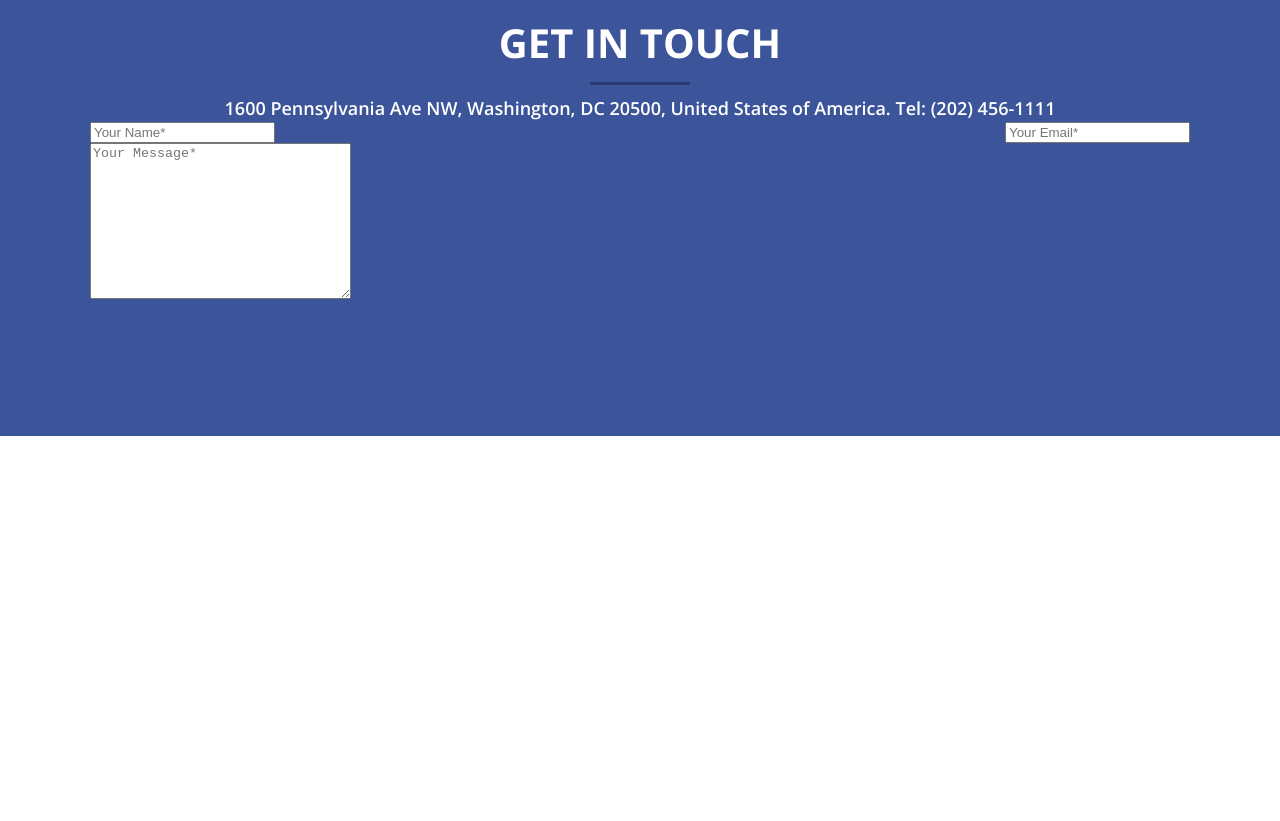
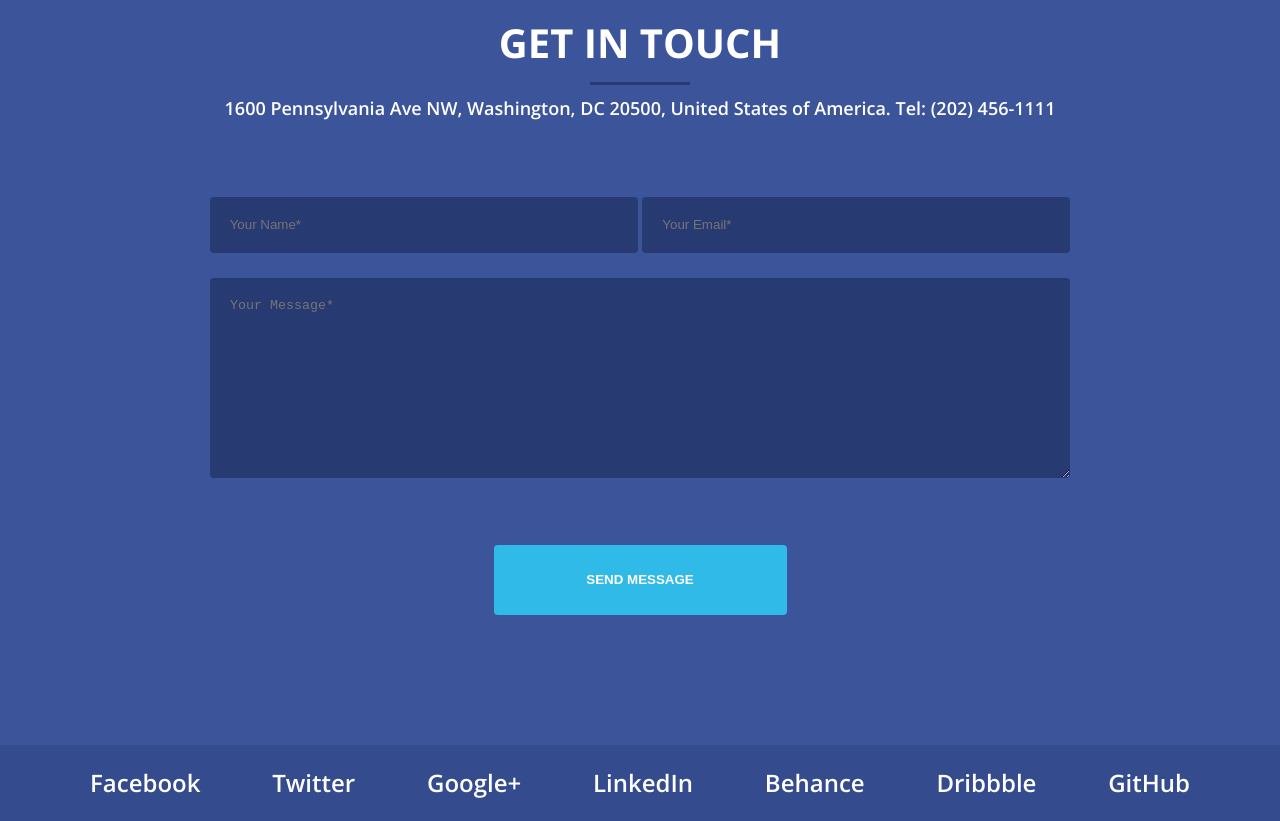
Before and after one commit to aslanamanzholov/cuda-template, a plain HTML site: page index.html in a window 1280 px wide. Shown: the part 5460-6281 px from the top of the page. Before the commit the page ends 5896 px from the top, so only its background shows below. Drawn offline with nearby package versions, Linux system fonts and the light colour scheme.

Commit message:
new features

```diff
--- a/css/main.css
+++ b/css/main.css
@@ -93,6 +93,21 @@ ul.nav li a {
     color: #ffffff;
     text-transform: uppercase;
     text-decoration: none;
+}
+
+/* .nav__item:hover {
+    display: block;
+    max-width: 90px;
+    width: 100%;
+    height: 32px;
+    border-radius: 4px;
+    background-color: #643a79;
+    line-height: 12px;
+    padding: 10px;
+} */
+
+.nav__item:hover{
+    color: #eb7d4b;
 }
 
 main {
@@ -268,6 +283,10 @@ img {
     margin-top: 30px;
 }
 
+.main-href:hover {
+    background: #ffffff;
+}
+
 .h-h {
     text-align: center;
     margin-top:66px;
@@ -330,6 +349,66 @@ img {
     background: #3c5499;
 }
 
+.form-section {
+    text-align: center;
+    margin-top: 75px;
+}
+
+.form-section__input {
+    background: #273a71;
+    border: none;
+    max-width: 428px;
+    height: 56px;
+    width: 100%;
+    border-radius: 4px;
+    padding: 20px;
+    color: #ffffff;
+    margin-bottom: 25px;
+}
+
+.form-section__textarea {
+    background: #273a71;
+    border: none;
+    max-width: 860px;
+    width: 100%;
+    height: 200px;
+    border-radius: 4px;
+    color: #ffffff;
+    padding: 20px;
+}
+
+.touch-section__button {
+    display: block;
+    margin: 0 auto;
+    max-width: 293px;
+    width: 100%;
+    height: 70px;
+    border-radius: 4px;
+    background: #30bae7;
+    text-transform: uppercase;
+    margin-top: 60px;
+    font-weight: bold;
+}
+
+.footer-section {
+    position: absolute;
+    left: 0px;
+    right: 0px;
+    background: #344b8e;
+    padding: 20px;
+}
+
+.footer-section__share a {
+    text-align: center;
+    color: #ffffff;
+    font-size: 24px;
+    text-decoration: none;
+}
+
+.footer-section__share a:hover {
+    color: #30bae7;
+}
+
 @media screen and (max-width: 680px) {
     ul.nav {
         display: none;
@@ -351,4 +430,36 @@ img {
     .logo {
         text-align: center;
     }
+
+    .footer-section__share a {
+        font-size: 13px;
+    }
+
+    .r-s p {
+        font-size: 15px;
+    }
+
+    .r-s h3 {
+        font-size: 16px;
+    }
+
+    .r-s span {
+        font-size: 12px;
+    }
+
+    .h-h p {
+        font-size: 14px;
+    }
+
+    .main-paragraph {
+        font-size: 14px;
+    }
+
+    .main-title {
+        font-size: 25px;
+    }
+
+    .header-promo h3 {
+        font-size: 28px;
+    }
 }
--- a/index.html
+++ b/index.html
@@ -20,11 +20,11 @@
             <div class="d-f">
                 <div class="logo"><a href=""><img src="img/logo.png" alt=""></a></div>
                 <ul class="nav d-f">
-                    <li><a href="#Link1" rel="ps2id" data-ps2id-offset="100">Home</a></li>
-                    <li><a href="#Link2" rel="ps2id" data-ps2id-offset="100">About</a></li>
-                    <li><a href="#Link3" rel="ps2id" data-ps2id-offset="100">Work</a></li>
-                    <li><a href="#Link4" rel="ps2id" data-ps2id-offset="100">Blog</a></li>
-                    <li><a href="#Link5" rel="ps2id" data-ps2id-offset="100">Contact</a></li>
+                    <li><a href="#Link1"class="nav__item"  rel="ps2id" data-ps2id-offset="100">Home</a></li>
+                    <li><a href="#Link2"class="nav__item"  rel="ps2id" data-ps2id-offset="100">About</a></li>
+                    <li><a href="#Link3"class="nav__item"  rel="ps2id" data-ps2id-offset="100">Work</a></li>
+                    <li><a href="#Link4"class="nav__item"  rel="ps2id" data-ps2id-offset="100">Blog</a></li>
+                    <li><a href="#Link5"class="nav__item"  rel="ps2id" data-ps2id-offset="100">Contact</a></li>
                 </ul>
             </div>
         </div>
@@ -40,7 +40,7 @@
         </div>
     </main>
 
-    <section class="m-t">
+    <section class="m-t" id="Link1">
         <div class="container">
             <h1 class="sec-title main-title" id="Link1">Services We Provide</h1>
             <hr color="#14a58c" size="5">
@@ -77,7 +77,7 @@
         </div>
     </section>
 
-    <section class="team-section">
+    <section class="team-section" id="Link2">
         <div class="container">
             <h1 class="thr-title main-title">Meet our beatiful team</h1>
             <hr color="#c8d9e5" size="5">
@@ -139,7 +139,7 @@
         </div>
     </section>
 
-    <section class="skills-section">
+    <section class="skills-section"  id="Link3">
         <div class="container">
             <h1 class="thr-title main-title">We got skills!</h1>
             <hr color="#c8d9e5" size="5">
@@ -167,7 +167,7 @@
         </div>
     </section>
 
-    <section class="portfolio-section">
+    <section class="portfolio-section"  id="Link4">
         <div class="container">
             <h1 class="jru-title main-title">Our Portfolio</h1>
             <hr color="#e5c37f" size="5">
@@ -212,7 +212,8 @@
                 <div class="r-s">
                     <img src="img/avatar-review.png" class="avatar-review" alt="">
                     <div class="r-s-paragraph">
-                    <p>“Nullam dapibus blandit orci, viverra gravida dui lobortis eget. Maecenas fringilla urna eu nisl
+                        <p>“Nullam dapibus blandit orci, viverra gravida dui lobortis eget. Maecenas fringilla urna eu
+                            nisl
                             scelerisque.”</p>
                         <h3>Chanel Iman</h3>
                         <span>CEO of Pintarest</span>
@@ -221,7 +222,8 @@
                 <div class="r-s">
                     <img src="img/avatar-review.png" class="avatar-review" alt="">
                     <div class="r-s-paragraph">
-                    <p>“Vivamus luctus urna sed urna ultricies ac tempor dui sagittis. In condimentum facilisis porta.”</p>
+                        <p>“Vivamus luctus urna sed urna ultricies ac tempor dui sagittis. In condimentum facilisis
+                            porta.”</p>
                         <h3>ADRIANA LIMA</h3>
                         <span>Founder of Instagram</span>
                     </div>
@@ -231,7 +233,8 @@
                 <div class="r-s">
                     <img src="img/avatar-review.png" class="avatar-review" alt="">
                     <div class="r-s-paragraph">
-                    <p>“Vivamus luctus urna sed urna ultricies ac tempor dui sagittis. In condimentum facilisis porta.”</p>
+                        <p>“Vivamus luctus urna sed urna ultricies ac tempor dui sagittis. In condimentum facilisis
+                            porta.”</p>
                         <h3>Anne Hathaway</h3>
                         <span>Lead Designer at Behance</span>
                     </div>
@@ -239,7 +242,8 @@
                 <div class="r-s">
                     <img src="img/avatar-review.png" class="avatar-review" alt="">
                     <div class="r-s-paragraph">
-                    <p>“Phasellus non purus vel arcu tempor commodo. Fusce semper, purus vel luctus molestie, risus sem cursus neque.”</p>
+                        <p>“Phasellus non purus vel arcu tempor commodo. Fusce semper, purus vel luctus molestie, risus
+                            sem cursus neque.”</p>
                         <h3>Emma Stone</h3>
                         <span>Co-Founder of Shazam</span>
                     </div>
@@ -252,17 +256,36 @@
         <div class="container">
             <h1 class="sec-title main-title">Get in touch</h1>
             <hr color="#273a71" size="5">
-            <p class="sec-paragraph main-paragraph">1600 Pennsylvania Ave NW, Washington, DC 20500, United States of America. Tel: (202) 456-1111</p>
-
+            <p class="sec-paragraph main-paragraph">1600 Pennsylvania Ave NW, Washington, DC 20500, United States of
+                America. Tel: (202) 456-1111</p>
+            <div class="form-section">
                 <form action="" id="main-callback">
-        <div class="d-f">
-            <input type="text" placeholder="Your Name*">
-            <input type="text" placeholder="Your Email*">
+                    <div class="b-f">
+                        <input type="text" class="form-section__input" placeholder="Your Name*">
+                        <input type="text" class="form-section__input" placeholder="Your Email*">
                     </div>
-        <textarea name="" id="" cols="30" rows="10" placeholder="Your Message*"></textarea>
+                    <textarea name="" id="" cols="30" rows="10" class="form-section__textarea" placeholder="Your Message*"></textarea>
+                    <button type="submit" class="btn touch-section__button">Send Message</button>
                 </form>
             </div>
+        </div>
     </section>
+
+    <footer class="footer-section"  id="Link5">
+        <div class="container">
+                <div class="footer-section__share">
+                    <div class="d-f">
+                    <a href="#">Facebook</a>
+                    <a href="#">Twitter</a>
+                    <a href="#">Google+</a>
+                    <a href="#">LinkedIn</a>
+                    <a href="#">Behance</a>
+                    <a href="#">Dribbble</a>
+                    <a href="#">GitHub</a>
+                </div>
+            </div>
+        </div>
+    </footer>
 
     <div id="jsScrollTop" class="scroll-up"></div>
     <script src="js/jquery.min.js"></script>
```
Lines whose indentation alone changed are shown as unchanged.
